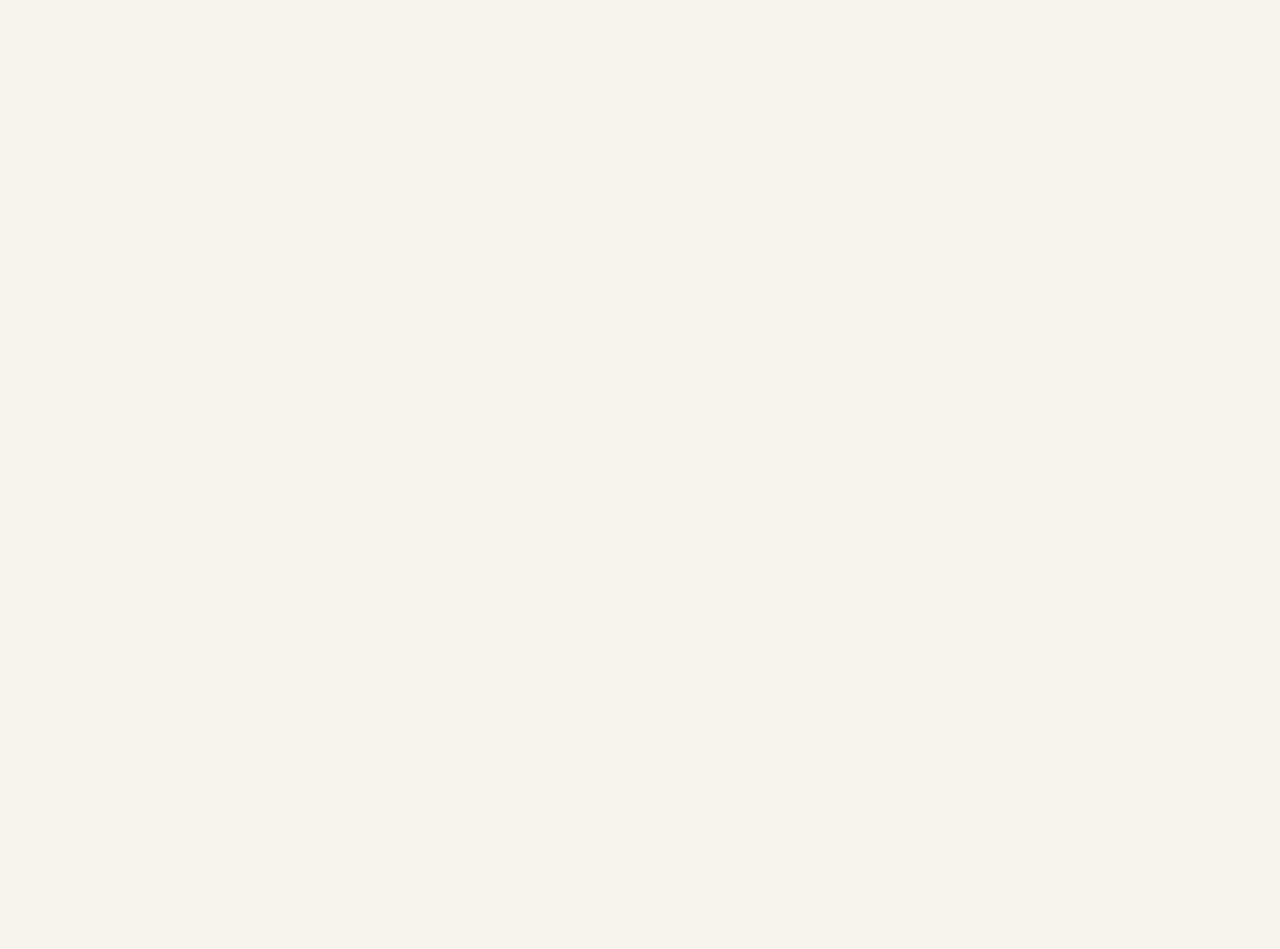
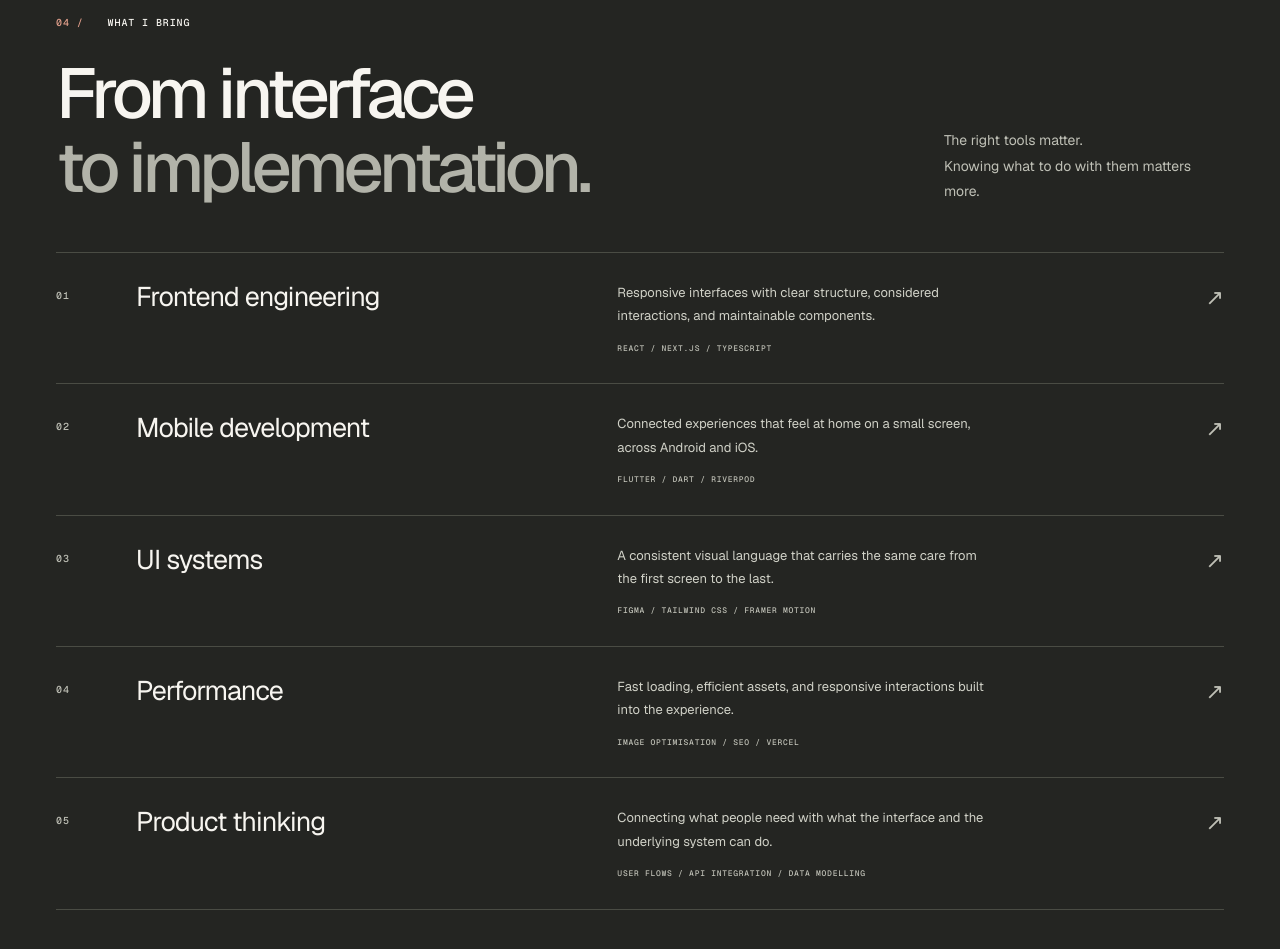
Before and after one commit to tharinduxn/tharindunimesh.com, a Next.js app: page / in a window 1280 px wide. Shown: the part 5320-6269 px from the top of the page. Before the commit the page ends 5217 px from the top, so only its background shows below. Built offline with nearby package versions, Linux system fonts and the light colour scheme.

Commit message:
feat(expertise): present capabilities through practical outcomes

```diff
--- a/app/layout.tsx
+++ b/app/layout.tsx
@@ -4,6 +4,7 @@ import "./globals.css";
 import "./styles/projects.css";
 import "./styles/story.css";
 import "./styles/experience.css";
+import "./styles/expertise.css";
 
 const geistSans = Geist({
   variable: "--font-geist-sans",
--- a/app/page.tsx
+++ b/app/page.tsx
@@ -2,6 +2,7 @@ import { Hero } from "@/components/hero";
 import { Projects } from "@/components/projects";
 import { About } from "@/components/about";
 import { Experience } from "@/components/experience";
+import { Expertise } from "@/components/expertise";
 import Link from "next/link";
 
 export default function Home() {
@@ -16,6 +17,7 @@ export default function Home() {
         <Projects />
         <About />
         <Experience />
+        <Expertise />
       </main>
     </>
   );
--- /dev/null
+++ b/app/styles/expertise.css
@@ -0,0 +1,19 @@
+.expertise-section { background: var(--ink); color: var(--paper); }
+.expertise-section .section-label .index { color: #e3a08c; }
+.expertise-section .section-heading .muted { color: #b2b3a9; }
+.expertise-section .section-top > p { color: #bfc0b6; }
+.capabilities { border-top: 1px solid #4a4c44; }
+.capability { display: grid; grid-template-columns: 50px 1fr 1.2fr 35px; align-items: start; gap: 30px; padding-block: 28px; border-bottom: 1px solid #4a4c44; }
+.capability-index { color: #bfc0b6; padding-top: 6px; }
+.capability h3 { font-size: 27px; letter-spacing: -.035em; line-height: 1.2; font-weight: 400; }
+.capability p { font-size: 13px; color: #d0d1c7; line-height: 1.8; max-width: 370px; }
+.capability div > .eyebrow { display: block; font-size: 8px; color: #bfc0b6; margin-top: 14px; }
+.capability-symbol { font-size: 22px; color: #bfc0b6; text-align: right; }
+@media (max-width: 1000px) { .capability { grid-template-columns: 30px 1fr 1.1fr; gap: 20px; } .capability-symbol { display: none; } .capability h3 { font-size: 23px; } }
+@media (max-width: 600px) {
+  .capability { grid-template-columns: 25px 1fr; gap: 10px 15px; padding-block: 24px; }
+  .capability > div { grid-column: 2; }
+  .capability h3 { font-size: 24px; }
+  .capability p { font-size: 12px; }
+  .capability div > .eyebrow { font-size: 7px; }
+}
--- /dev/null
+++ b/components/expertise.tsx
@@ -0,0 +1,17 @@
+const capabilities = [
+  { title: "Frontend engineering", detail: "Responsive interfaces with clear structure, considered interactions, and maintainable components.", tools: "React / Next.js / TypeScript" },
+  { title: "Mobile development", detail: "Connected experiences that feel at home on a small screen, across Android and iOS.", tools: "Flutter / Dart / Riverpod" },
+  { title: "UI systems", detail: "A consistent visual language that carries the same care from the first screen to the last.", tools: "Figma / Tailwind CSS / Framer Motion" },
+  { title: "Performance", detail: "Fast loading, efficient assets, and responsive interactions built into the experience.", tools: "Image optimisation / SEO / Vercel" },
+  { title: "Product thinking", detail: "Connecting what people need with what the interface and the underlying system can do.", tools: "User flows / API integration / Data modelling" },
+];
+
+export function Expertise() {
+  return (
+    <section id="expertise" className="expertise-section" aria-labelledby="expertise-heading">
+      <div className="container section"><div className="section-top"><div><div className="section-label eyebrow"><span className="index">04 /</span> What I bring</div><h2 className="section-heading" id="expertise-heading">From interface<br /><span className="muted">to implementation.</span></h2></div><p>The right tools matter.<br />Knowing what to do with them matters more.</p></div>
+        <div className="capabilities">{capabilities.map((capability, index) => <div className="capability" key={capability.title}><span className="eyebrow capability-index">0{index + 1}</span><h3>{capability.title}</h3><div><p>{capability.detail}</p><span className="eyebrow">{capability.tools}</span></div><span className="capability-symbol" aria-hidden="true">↗</span></div>)}</div>
+      </div>
+    </section>
+  );
+}
```
